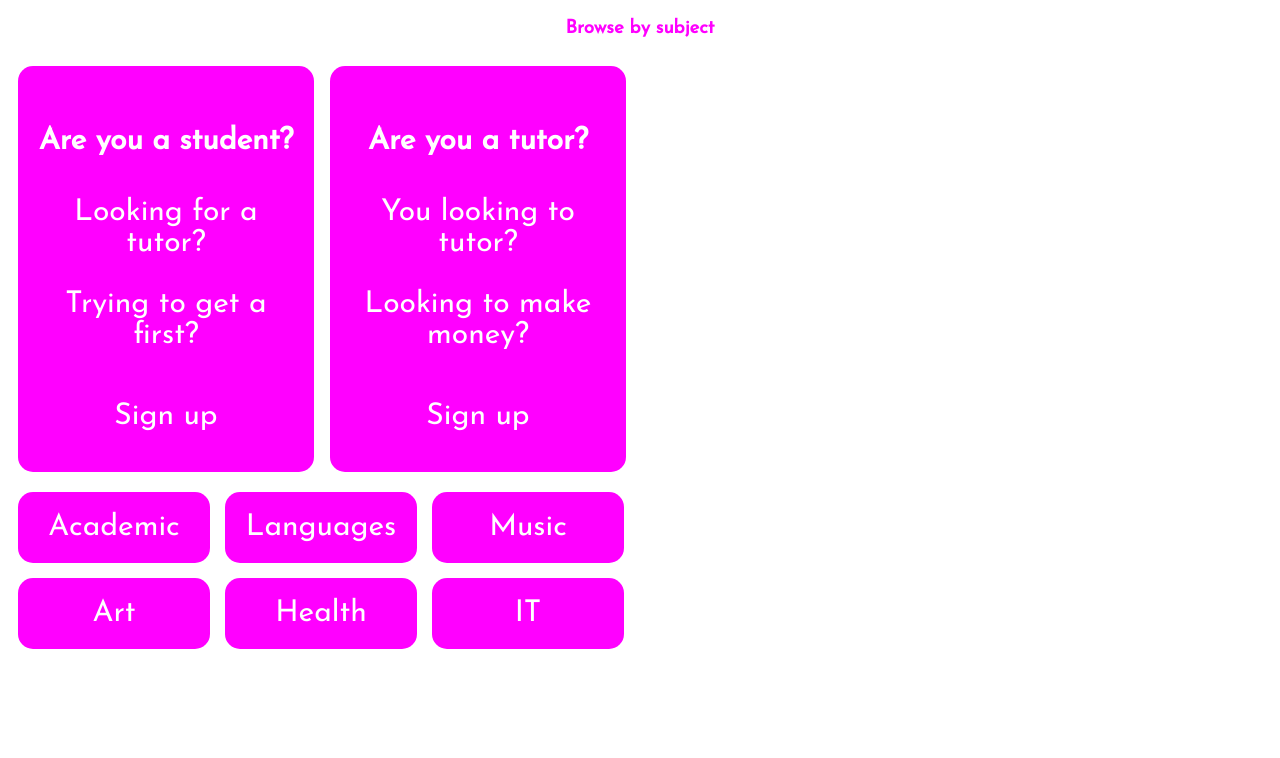
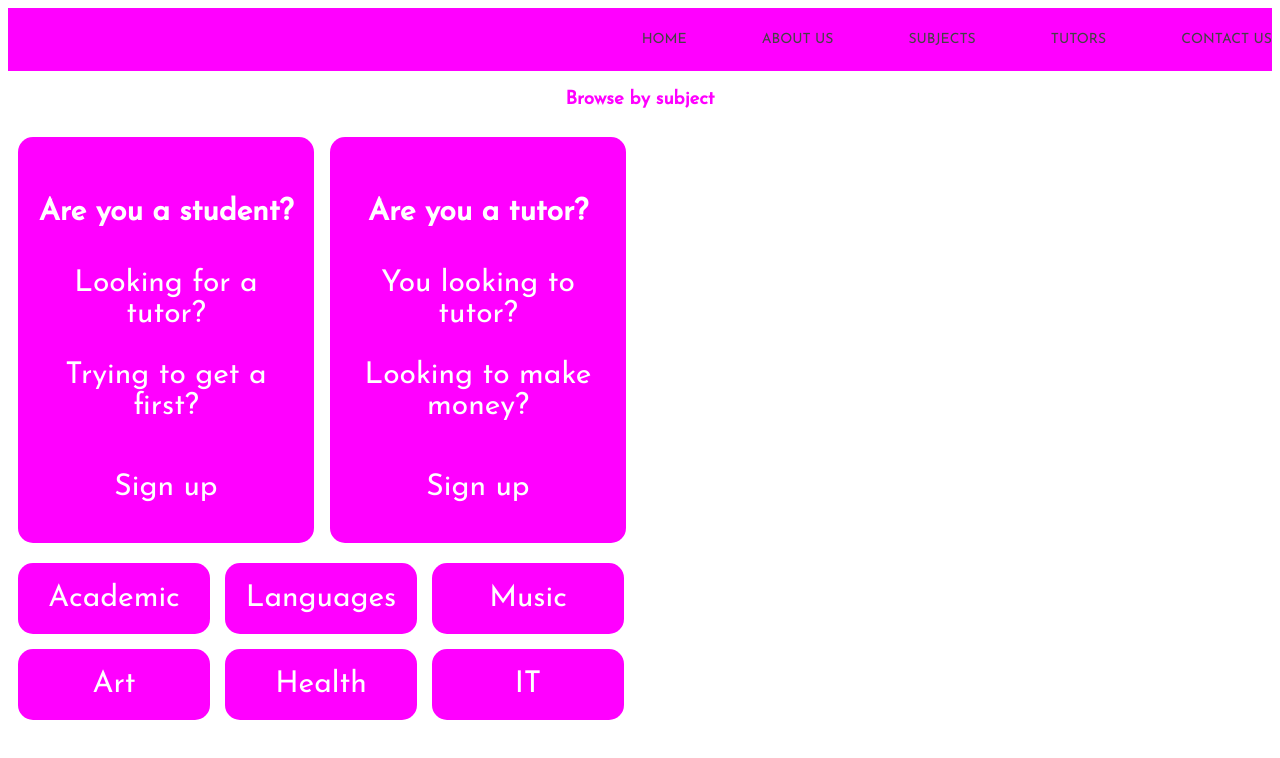
Before and after one commit to AnthonyLavender/portutor, a plain HTML site: page Website/index.html in a window 1280 px wide. Drawn offline with Linux system fonts and the light colour scheme.

Commit message:
Added Nav bar

```diff
--- a/Website/index.html
+++ b/Website/index.html
@@ -9,6 +9,24 @@
 </head>
 
 <body>
+	<header>
+		<div class="nav-container">
+			<h1 class="logo"></h1>
+
+			<nav>
+				<ul>
+					<li><a href="#">Home</a></li>
+					<li><a href="#">About Us</a></li>
+					<li><a href="#">Subjects</a></li>
+					<li><a href="#">Tutors</a></li>
+					<li><a href="#">Contact Us</a></li>
+
+				</ul>
+			</nav>
+		</div>
+	</header>
+
+
 	<div class="browse">
 		<h3>Browse by subject</h3>
 	</div>
--- a/Website/styles.css
+++ b/Website/styles.css
@@ -2,6 +2,74 @@
 *{
   font-family: 'Josefin Sans', sans-serif;
 }
+
+.container {
+	width: 80%;
+	margin: 0 auto;
+}
+
+header {
+  background: #ff00ff;
+}
+
+header::after {
+  content: '';
+  display: table;
+  clear: both;
+}
+
+.logo {
+  float: left;
+  padding: 10px 0;
+}
+
+nav {
+  float: right;
+  padding-left: 2em;
+}
+
+nav ul {
+  margin: 0;
+  padding: 0;
+  list-style: none;
+}
+
+nav li {
+  display: inline-block;
+  margin-left: 70px;
+  padding-top: 23px;
+
+  position: relative;
+}
+
+nav a {
+  color: #444;
+  text-decoration: none;
+  text-transform: uppercase;
+  font-size: 14px;
+}
+
+nav a:hover {
+  color: #000;
+}
+
+nav a::before {
+  content: '';
+  display: block;
+  height: 5px;
+  background-color: #444;
+
+  position: absolute;
+  top: 0;
+  width: 0%;
+
+  transition: all ease-in-out 250ms;
+}
+
+nav a:hover::before {
+  width: 100%;
+}
+
 
 /* This allows changes made to the 'Browse by subject' title */
 .browse{
```
